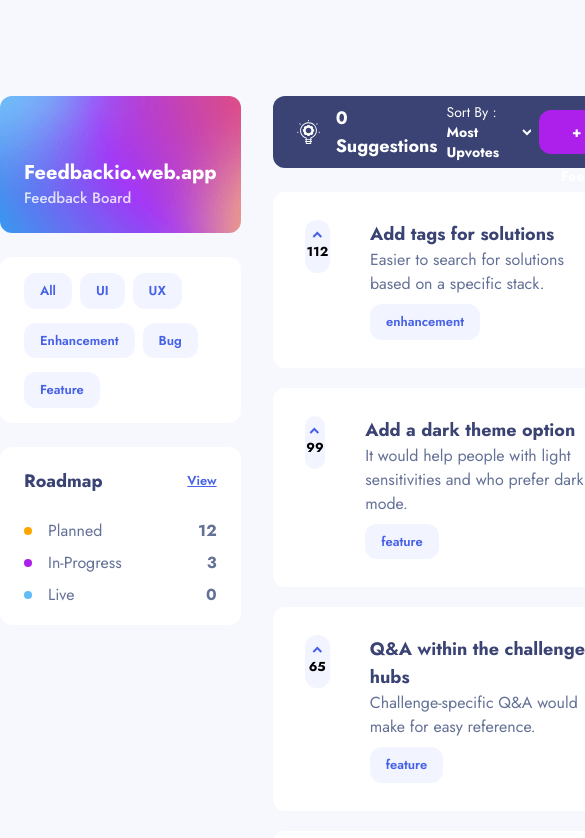
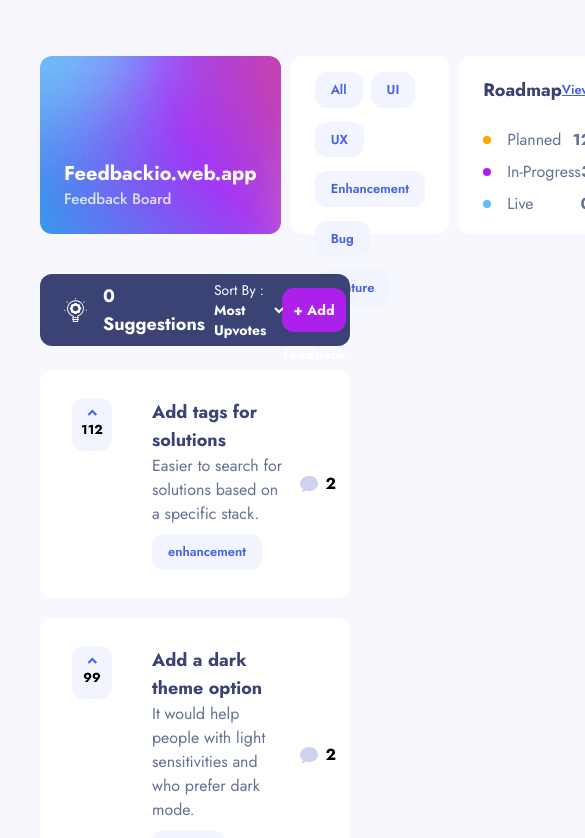
Before and after one commit to george572/Feedbackio, a Vue app: page / in a window 390 px wide. Shown: the top 838 px of the page, 585 px wide, since content can reach past the window. Built offline with nearby package versions, Linux system fonts and the light colour scheme.

Commit message:
implemented tablet design for main page

```diff
--- a/src/components/sidebar/Sidebar.vue
+++ b/src/components/sidebar/Sidebar.vue
@@ -5,7 +5,7 @@ import SidebarRoadmap from './sidebar-roadmap/SidebarRoadmap.vue';
 </script>
 
 <template>
-  <div class="max-w-[255px] w-full flex flex-col gap-6">
+  <div class="w-full lg:max-w-[255px] flex flex-row lg:flex-col gap-2.5 lg:gap-6">
     <SidebarAppInfo />
     <SidebarFilters />
     <SidebarRoadmap />
--- a/src/components/sidebar/SidebarAppInfo.vue
+++ b/src/components/sidebar/SidebarAppInfo.vue
@@ -2,7 +2,7 @@
 </script>
 
 <template>
-  <div class="app-info rounded-xl h-[137px] w-full flex flex-col justify-end p-6">
+  <div class="h-[178px] app-info rounded-xl lg:h-[137px] w-full flex flex-col justify-end p-6">
     <h1 class="text-white font-[Jost-Bold] text-xl">
       Feedbackio.web.app
     </h1>
--- a/src/components/sidebar/sidebar-filters/SidebarFilters.vue
+++ b/src/components/sidebar/sidebar-filters/SidebarFilters.vue
@@ -20,7 +20,7 @@ const filterByTag = ( tagName: string) => {
 </script>
 
 <template>
-  <div class="w-full bg-white rounded-xl h-[166px] px-6 py-4 flex flex-wrap gap-2 items-start gap-y-3.5">
+  <div class="w-full bg-white rounded-xl h-[178px] lg:h-[166px] px-6 py-4 flex flex-wrap gap-2 items-start gap-y-3.5">
     <SidebarFiltersTag
       v-for="tag in tags"
       :key="tag.value"
--- a/src/components/suggestions-list/SuggestionItem.vue
+++ b/src/components/suggestions-list/SuggestionItem.vue
@@ -26,13 +26,13 @@ defineProps({
 <template>
   <div class="flex items-center justify-between w-full px-8 my-5 bg-white py-7 rounded-xl">
     <div class="flex gap-10">
-      <div class="w-[40px] h-[53px] bg-darkGray rounded-xl flex items-center justify-center flex-col gap-1 cursor-pointer hover:bg-[#CFD7FF] transition-all duration-200">
+      <div class="min-w-[40px] h-[53px] bg-darkGray rounded-xl flex items-center justify-center flex-col gap-1 cursor-pointer hover:bg-[#CFD7FF] transition-all duration-200">
         <img src="../../assets/images/upvote-sign.svg">
         <span class="text-[13px] font-[Jost-Bold]">{{ upvotesAmount }}</span>
       </div>
       <div class="flex flex-col items-start">
         <span class="text-darkBlue font-[Jost-Bold] text-lg">{{ title }}</span>
-        <span class="text-gray font-[Jost-Regular] text-base">{{ description }}</span>
+        <span class="text-gray font-[Jost-Regular] text-base pr-3">{{ description }}</span>
         <div
           class="px-4 py-2 mt-2 rounded-xl font-[Jost-Semibold] text-[13px] transition-all duration-200 text-blue bg-darkGray text-center"
         >
--- a/src/views/DashboardView.vue
+++ b/src/views/DashboardView.vue
@@ -4,7 +4,7 @@ import SuggestionsList from '@/components/suggestions-list/SuggestionsList.vue';
 </script>
 
 <template>
-  <main class="max-w-[1110px] mx-auto flex items-start gap-8 my-24">
+  <main class="max-w-[1110px] mx-auto flex items-start gap-10 lg:gap-8 my-14 lg:my-24 px-10 flex-col lg:flex-row">
     <Sidebar />
     <SuggestionsList />
   </main>
--- a/tailwind.config.js
+++ b/tailwind.config.js
@@ -18,6 +18,13 @@ export default {
         lightBlue: "#62BCFA",
         red: "#D73737",
       },
+      screens: {
+        'sm': '640px',
+        'md': '768px',
+        'lg': '960px',
+        'xl': '1280px',
+        '2xl': '1536px',
+      },
     },
   },
   plugins: [],
```
